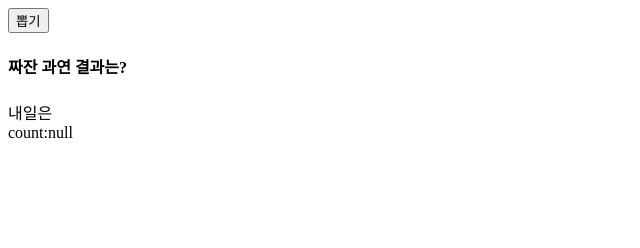
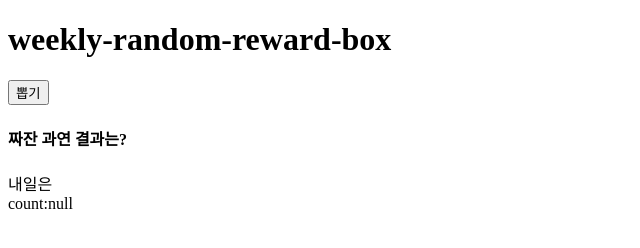
Before and after one commit to nakyeonko3/-----, a plain HTML site: page index.html in a window 1280 px wide. Shown: the whole page, without its empty margins (0-640 px from the left). Drawn offline with Linux system fonts and the light colour scheme.

Commit message:
update > index.himl 의 title을 변경

```diff
--- a/index.html
+++ b/index.html
@@ -4,10 +4,11 @@
     <meta charset="UTF-8" />
     <meta http-equiv="X-UA-Compatible" content="IE=edge" />
     <meta name="viewport" content="width=device-width, initial-scale=1.0" />
-    <title>Document</title>
+    <title>weekly-random-reward-box</title>
     <link rel="stylesheet" htref="style.css" />
   </head>
   <body>
+    <h1>weekly-random-reward-box</h1>
     <button>뽑기</button>
     <h4>짜잔 과연 결과는?</h4>
     <div>내일은 <span></span></div>
```
